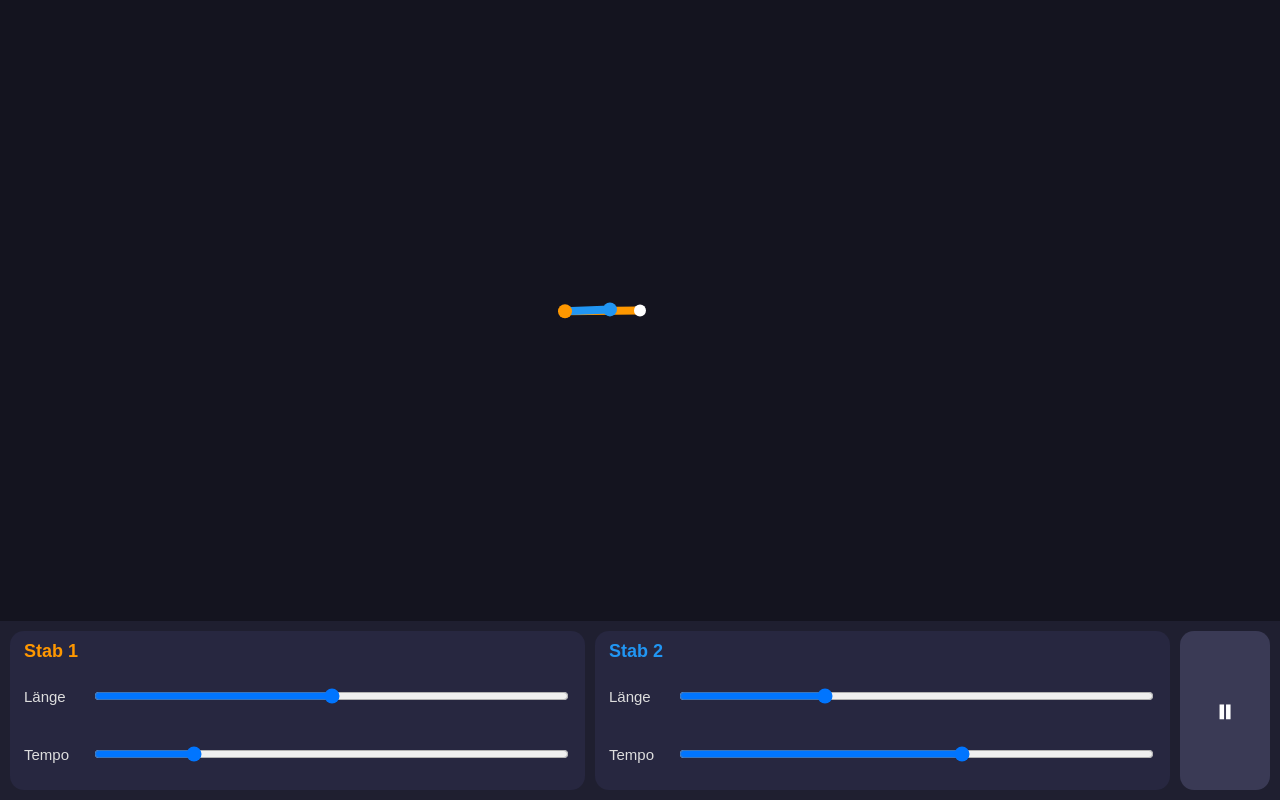
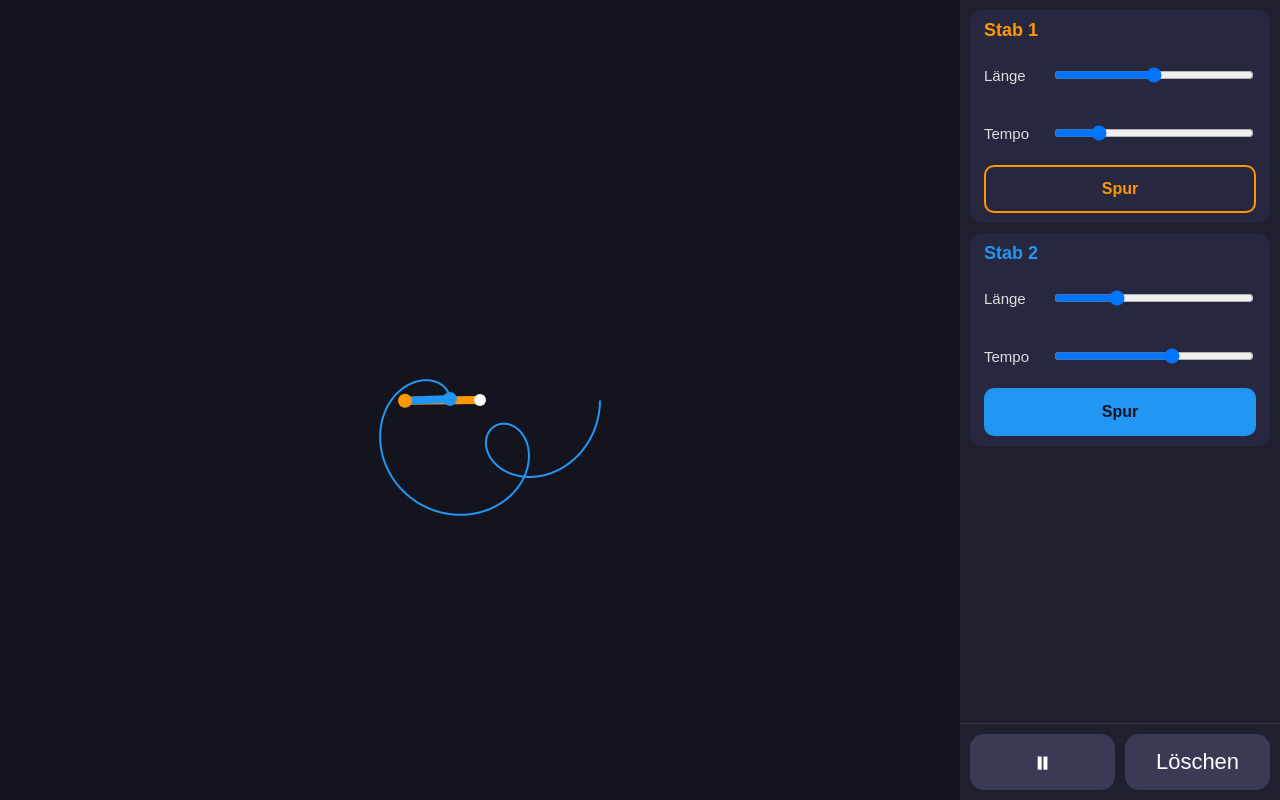
Before and after one commit to Bankai100988/zeigerkette, a plain HTML site: page index.html in a window 1280 px wide. Drawn offline with Linux system fonts and the light colour scheme.

Commit message:
Schritt 3: Stab-Liste rechts und Spuren
Co-Authored-By: Claude Sonnet 5 <noreply@anthropic.com>

```diff
--- a/index.html
+++ b/index.html
@@ -23,11 +23,12 @@
     width: 100%;
     height: 100%;
     display: flex;
-    flex-direction: column;
+    flex-direction: row;
   }
 
   #bühne {
     flex: 1 1 auto;
+    min-width: 0;
     min-height: 0;
     position: relative;
   }
@@ -38,38 +39,52 @@
     height: 100%;
   }
 
-  #bedienleiste {
-    flex: 0 0 auto;
+  #leiste {
+    flex: 0 0 320px;
+    width: 320px;
+    max-width: 320px;
+    min-height: 0;
     background: #1f1f30;
     display: flex;
-    align-items: stretch;
+    flex-direction: column;
+  }
+
+  #stab-liste {
+    flex: 1 1 auto;
+    min-height: 0;
+    overflow-y: auto;
+    padding: 10px;
+    display: flex;
+    flex-direction: column;
+    gap: 10px;
+    box-sizing: border-box;
+  }
+
+  #aktionen {
+    flex: 0 0 auto;
+    display: flex;
     gap: 10px;
     padding: 10px;
     box-sizing: border-box;
-    flex-wrap: wrap;
+    border-top: 1px solid #333345;
   }
 
   .block {
-    flex: 1 1 260px;
     background: #272740;
     border-radius: 14px;
     padding: 10px 14px;
     display: flex;
     flex-direction: column;
-    justify-content: center;
     gap: 6px;
-    min-width: 220px;
+    box-sizing: border-box;
   }
 
   .block-titel {
-    color: #fff;
+    color: var(--farbe);
     font-size: 18px;
     font-weight: bold;
     margin: 0 0 2px 0;
   }
-
-  #block1 .block-titel { color: #ff9800; }
-  #block2 .block-titel { color: #2196f3; }
 
   .regler-zeile {
     display: flex;
@@ -90,10 +105,26 @@
     width: 100%;
   }
 
-  #start-pause {
-    flex: 0 0 90px;
-    min-width: 90px;
-    font-size: 36px;
+  .spur-knopf {
+    min-height: 48px;
+    font-size: 16px;
+    font-weight: bold;
+    border-radius: 10px;
+    border: 2px solid var(--farbe);
+    background: transparent;
+    color: var(--farbe);
+    cursor: pointer;
+  }
+
+  .spur-knopf.an {
+    background: var(--farbe);
+    color: #14141f;
+  }
+
+  #start-pause, #loeschen {
+    flex: 1 1 0;
+    min-height: 56px;
+    font-size: 22px;
     background: #3a3a55;
     color: #fff;
     border: none;
@@ -101,8 +132,26 @@
     cursor: pointer;
   }
 
-  #start-pause:active {
+  #start-pause { font-size: 32px; }
+
+  #start-pause:active, #loeschen:active {
     background: #4a4a6a;
+  }
+
+  @media (orientation: portrait) {
+    #app {
+      flex-direction: column;
+    }
+    #bühne {
+      flex: 1 1 auto;
+      min-height: 120px;
+    }
+    #leiste {
+      flex: 0 0 auto;
+      width: 100%;
+      max-width: 100%;
+      max-height: 45vh;
+    }
   }
 </style>
 </head>
@@ -111,30 +160,12 @@
   <div id="bühne">
     <canvas id="zeichenflaeche"></canvas>
   </div>
-  <div id="bedienleiste">
-    <div class="block" id="block1">
-      <p class="block-titel">Stab 1</p>
-      <div class="regler-zeile">
-        <label for="laenge1">Länge</label>
-        <input type="range" id="laenge1" min="0" max="100" value="50">
-      </div>
-      <div class="regler-zeile">
-        <label for="tempo1">Tempo</label>
-        <input type="range" id="tempo1" min="0" max="100" value="20">
-      </div>
+  <div id="leiste">
+    <div id="stab-liste"></div>
+    <div id="aktionen">
+      <button id="start-pause">⏸</button>
+      <button id="loeschen">Löschen</button>
     </div>
-    <div class="block" id="block2">
-      <p class="block-titel">Stab 2</p>
-      <div class="regler-zeile">
-        <label for="laenge2">Länge</label>
-        <input type="range" id="laenge2" min="0" max="100" value="30">
-      </div>
-      <div class="regler-zeile">
-        <label for="tempo2">Tempo</label>
-        <input type="range" id="tempo2" min="0" max="100" value="60">
-      </div>
-    </div>
-    <button id="start-pause">⏸</button>
   </div>
 </div>
 
@@ -145,20 +176,107 @@
   // ---- Grundeinstellungen ----
   var PIXEL_PRO_LAENGE = 1.5;      // Länge 100 => 150 Pixel. Fester Maßstab.
   var MAX_UMDREHUNG_PRO_SEK = 0.5; // Tempo 100 = eine volle Umdrehung in 2 Sekunden
+  var MAX_ZEITSCHRITT = 1 / 120;   // Höchstens so viele Sekunden pro Spur-Schritt
+  var MAX_ZEITSPRUNG = 0.25;       // Mehr Zeit pro Bild wird gekappt (z. B. nach Tab-Wechsel)
+  var MAX_PUNKTE_PRO_STAB = 50000;
+
+  // ---- Stäbe (aus einer Liste gebaut, nicht einzeln pro Stab) ----
+  var STAB_DEFINITIONEN = [
+    { name: "Stab 1", farbe: "#ff9800", laengeStart: 50, tempoStart: 20, spurStart: false },
+    { name: "Stab 2", farbe: "#2196f3", laengeStart: 30, tempoStart: 60, spurStart: true }
+  ];
 
   var canvas = document.getElementById("zeichenflaeche");
   var ctx = canvas.getContext("2d");
+  var stabListe = document.getElementById("stab-liste");
+  var knopfStartPause = document.getElementById("start-pause");
+  var knopfLoeschen = document.getElementById("loeschen");
 
-  var reglerLaenge1 = document.getElementById("laenge1");
-  var reglerTempo1 = document.getElementById("tempo1");
-  var reglerLaenge2 = document.getElementById("laenge2");
-  var reglerTempo2 = document.getElementById("tempo2");
-  var knopfStartPause = document.getElementById("start-pause");
-
-  var winkel1 = 0;
-  var winkel2 = 0;
   var läuft = true;
   var letzterZeitpunkt = null;
+
+  // ---- Bedienleiste aus der Liste aufbauen ----
+  var staebe = STAB_DEFINITIONEN.map(function (def, index) {
+    var id = index + 1;
+
+    var block = document.createElement("div");
+    block.className = "block";
+    block.style.setProperty("--farbe", def.farbe);
+
+    var titel = document.createElement("p");
+    titel.className = "block-titel";
+    titel.textContent = def.name;
+    block.appendChild(titel);
+
+    var zeileLaenge = document.createElement("div");
+    zeileLaenge.className = "regler-zeile";
+    var labelLaenge = document.createElement("label");
+    labelLaenge.textContent = "Länge";
+    labelLaenge.setAttribute("for", "laenge-" + id);
+    var reglerLaenge = document.createElement("input");
+    reglerLaenge.type = "range";
+    reglerLaenge.min = "0";
+    reglerLaenge.max = "100";
+    reglerLaenge.value = String(def.laengeStart);
+    reglerLaenge.id = "laenge-" + id;
+    zeileLaenge.appendChild(labelLaenge);
+    zeileLaenge.appendChild(reglerLaenge);
+    block.appendChild(zeileLaenge);
+
+    var zeileTempo = document.createElement("div");
+    zeileTempo.className = "regler-zeile";
+    var labelTempo = document.createElement("label");
+    labelTempo.textContent = "Tempo";
+    labelTempo.setAttribute("for", "tempo-" + id);
+    var reglerTempo = document.createElement("input");
+    reglerTempo.type = "range";
+    reglerTempo.min = "0";
+    reglerTempo.max = "100";
+    reglerTempo.value = String(def.tempoStart);
+    reglerTempo.id = "tempo-" + id;
+    zeileTempo.appendChild(labelTempo);
+    zeileTempo.appendChild(reglerTempo);
+    block.appendChild(zeileTempo);
+
+    var spurKnopf = document.createElement("button");
+    spurKnopf.className = "spur-knopf";
+    spurKnopf.textContent = "Spur";
+    block.appendChild(spurKnopf);
+
+    stabListe.appendChild(block);
+
+    var stab = {
+      farbe: def.farbe,
+      reglerLaenge: reglerLaenge,
+      reglerTempo: reglerTempo,
+      spurKnopf: spurKnopf,
+      winkelEigen: 0,
+      spurAn: false,
+      punkte: []
+    };
+
+    function spurAnzeigeAktualisieren() {
+      if (stab.spurAn) {
+        spurKnopf.classList.add("an");
+      } else {
+        spurKnopf.classList.remove("an");
+      }
+    }
+
+    spurKnopf.addEventListener("click", function () {
+      stab.spurAn = !stab.spurAn;
+      if (stab.spurAn && stab.punkte.length > 0) {
+        // Lücke merken, damit keine Linie über die Pause hinweg gezogen wird.
+        stab.punkte.push(null);
+      }
+      spurAnzeigeAktualisieren();
+    });
+
+    stab.spurAn = def.spurStart;
+    spurAnzeigeAktualisieren();
+
+    return stab;
+  });
 
   function passeCanvasAn() {
     var bühne = document.getElementById("bühne");
@@ -196,6 +314,54 @@
     ctx.fill();
   }
 
+  function zeichneSpur(stab, mitteX, mitteY) {
+    var punkte = stab.punkte;
+    if (punkte.length < 2) {
+      return;
+    }
+    ctx.strokeStyle = stab.farbe;
+    ctx.lineWidth = 2;
+    ctx.lineCap = "round";
+    ctx.lineJoin = "round";
+    ctx.beginPath();
+    var mussSpringen = true;
+    for (var i = 0; i < punkte.length; i++) {
+      var punkt = punkte[i];
+      if (punkt === null) {
+        mussSpringen = true;
+        continue;
+      }
+      var x = mitteX + punkt.x;
+      var y = mitteY + punkt.y;
+      if (mussSpringen) {
+        ctx.moveTo(x, y);
+        mussSpringen = false;
+      } else {
+        ctx.lineTo(x, y);
+      }
+    }
+    ctx.stroke();
+  }
+
+  // Berechnet die Kette der Punkte (Drehpunkt, Spitze 1, Spitze 2, ...) relativ
+  // zur Mitte, ausgehend von den aktuellen Winkeln. Wird fürs Zeichnen und beim
+  // Sammeln der Spur-Punkte benutzt.
+  function ketteBerechnen() {
+    var punkte = [{ x: 0, y: 0 }];
+    var x = 0;
+    var y = 0;
+    var winkelAbsolut = 0;
+    for (var i = 0; i < staebe.length; i++) {
+      var stab = staebe[i];
+      var länge = parseFloat(stab.reglerLaenge.value) * PIXEL_PRO_LAENGE;
+      winkelAbsolut += stab.winkelEigen;
+      x += länge * Math.cos(winkelAbsolut);
+      y += länge * Math.sin(winkelAbsolut);
+      punkte.push({ x: x, y: y });
+    }
+    return punkte;
+  }
+
   function zeichneBild() {
     var größe = breite_höhe_in_css();
     var breite = größe.breite;
@@ -208,23 +374,50 @@
     var mitteX = breite / 2;
     var mitteY = höhe / 2;
 
-    var länge1 = parseFloat(reglerLaenge1.value) * PIXEL_PRO_LAENGE;
-    var länge2 = parseFloat(reglerLaenge2.value) * PIXEL_PRO_LAENGE;
+    // Spuren zuerst, damit die Stäbe gut sichtbar darüber liegen.
+    for (var i = 0; i < staebe.length; i++) {
+      zeichneSpur(staebe[i], mitteX, mitteY);
+    }
 
-    var winkel2Absolut = winkel1 + winkel2;
-
-    var spitze1X = mitteX + länge1 * Math.cos(winkel1);
-    var spitze1Y = mitteY + länge1 * Math.sin(winkel1);
-
-    var spitze2X = spitze1X + länge2 * Math.cos(winkel2Absolut);
-    var spitze2Y = spitze1Y + länge2 * Math.sin(winkel2Absolut);
-
-    zeichneStab(mitteX, mitteY, spitze1X, spitze1Y, "#ff9800");
-    zeichneStab(spitze1X, spitze1Y, spitze2X, spitze2Y, "#2196f3");
+    var kette = ketteBerechnen();
+    for (var j = 0; j < staebe.length; j++) {
+      var von = kette[j];
+      var bis = kette[j + 1];
+      zeichneStab(mitteX + von.x, mitteY + von.y, mitteX + bis.x, mitteY + bis.y, staebe[j].farbe);
+    }
 
     zeichnePunkt(mitteX, mitteY, "#ffffff", 6);
-    zeichnePunkt(spitze1X, spitze1Y, "#ff9800", 7);
-    zeichnePunkt(spitze2X, spitze2Y, "#2196f3", 7);
+    for (var k = 0; k < staebe.length; k++) {
+      var spitze = kette[k + 1];
+      zeichnePunkt(mitteX + spitze.x, mitteY + spitze.y, staebe[k].farbe, 7);
+    }
+  }
+
+  function zeitSchrittAusführen(deltaSekunden) {
+    for (var i = 0; i < staebe.length; i++) {
+      var stab = staebe[i];
+      var tempo = parseFloat(stab.reglerTempo.value);
+      var winkelGeschwindigkeit = (tempo / 100) * MAX_UMDREHUNG_PRO_SEK * Math.PI * 2;
+      stab.winkelEigen += winkelGeschwindigkeit * deltaSekunden;
+    }
+
+    var kette = ketteBerechnen();
+    for (var j = 0; j < staebe.length; j++) {
+      var stab2 = staebe[j];
+      if (stab2.spurAn) {
+        var spitze = kette[j + 1];
+        stab2.punkte.push({ x: spitze.x, y: spitze.y });
+      }
+    }
+  }
+
+  function punkteBegrenzen() {
+    for (var i = 0; i < staebe.length; i++) {
+      var punkte = staebe[i].punkte;
+      if (punkte.length > MAX_PUNKTE_PRO_STAB) {
+        punkte.splice(0, punkte.length - MAX_PUNKTE_PRO_STAB);
+      }
+    }
   }
 
   function schritt(zeitpunkt) {
@@ -232,17 +425,18 @@
       letzterZeitpunkt = zeitpunkt;
     }
     var deltaSekunden = (zeitpunkt - letzterZeitpunkt) / 1000;
+    if (deltaSekunden > MAX_ZEITSPRUNG) {
+      deltaSekunden = MAX_ZEITSPRUNG;
+    }
     letzterZeitpunkt = zeitpunkt;
 
-    if (läuft) {
-      var tempo1 = parseFloat(reglerTempo1.value);
-      var tempo2 = parseFloat(reglerTempo2.value);
-
-      var winkelGeschwindigkeit1 = (tempo1 / 100) * MAX_UMDREHUNG_PRO_SEK * Math.PI * 2;
-      var winkelGeschwindigkeit2 = (tempo2 / 100) * MAX_UMDREHUNG_PRO_SEK * Math.PI * 2;
-
-      winkel1 += winkelGeschwindigkeit1 * deltaSekunden;
-      winkel2 += winkelGeschwindigkeit2 * deltaSekunden;
+    if (läuft && deltaSekunden > 0) {
+      var anzahlSchritte = Math.max(1, Math.ceil(deltaSekunden / MAX_ZEITSCHRITT));
+      var teilSchritt = deltaSekunden / anzahlSchritte;
+      for (var s = 0; s < anzahlSchritte; s++) {
+        zeitSchrittAusführen(teilSchritt);
+      }
+      punkteBegrenzen();
     }
 
     zeichneBild();
@@ -254,6 +448,12 @@
     knopfStartPause.textContent = läuft ? "⏸" : "▶";
   });
 
+  knopfLoeschen.addEventListener("click", function () {
+    for (var i = 0; i < staebe.length; i++) {
+      staebe[i].punkte.length = 0;
+    }
+  });
+
   window.addEventListener("resize", passeCanvasAn);
   window.addEventListener("orientationchange", passeCanvasAn);
 
```
Also changed, not shown: 5 other files.
